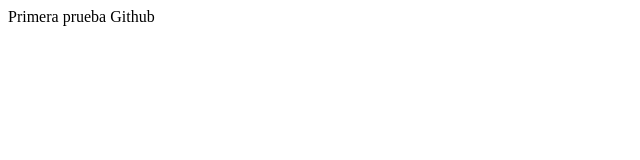
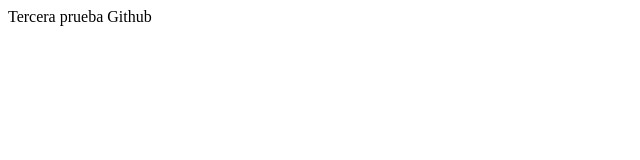
Before and after one commit to puenteformacion/backups, a plain HTML site: page index.html in a window 1280 px wide. Shown: the full height of the page, 0-640 px from the left. Drawn offline with Linux system fonts and the light colour scheme.

Commit message:
tercera prueba

```diff
--- a/index.html
+++ b/index.html
@@ -6,6 +6,6 @@
     <title> Primera prueba Github</title>
 </head>
 <body>
-    Primera prueba Github
+   Tercera prueba Github
 </body>
 </html>
```
